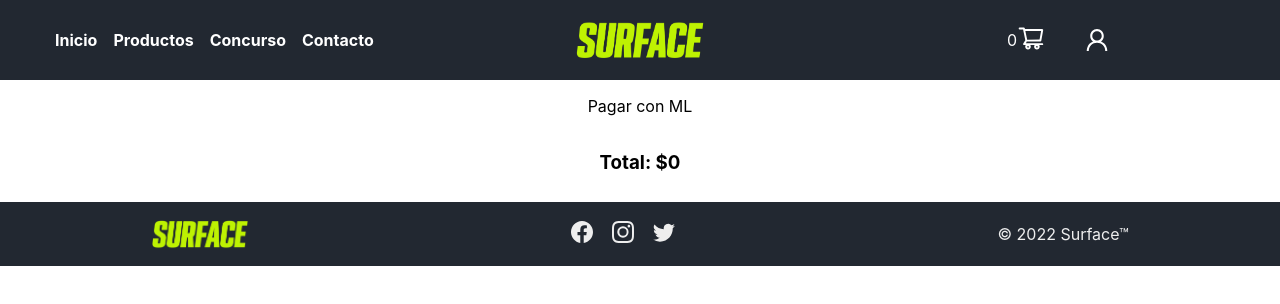
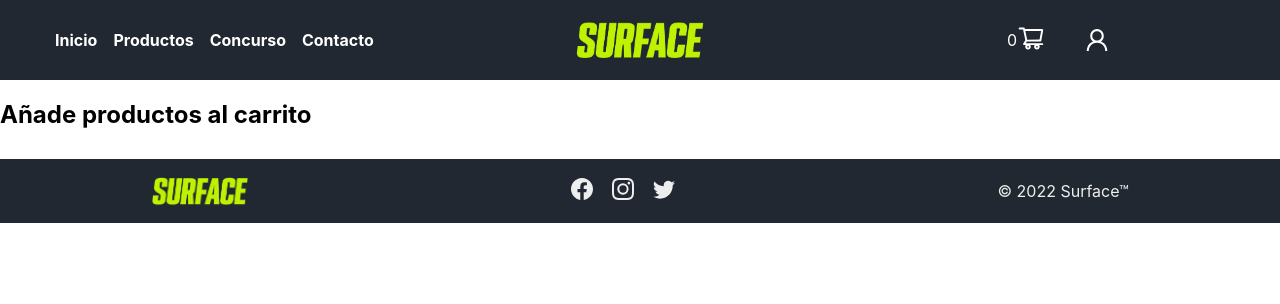
Before and after one commit to JoaquinDeLuca/surface, a React (Create React App) app: page /cart in a window 1280 px wide. Shown: the top 304 px of the page. Built offline with nearby package versions, Linux system fonts and the light colour scheme.

Commit message:
se agregan condicional cuando esta el carrito vacio

```diff
--- a/src/components/Cart/CartComponent.jsx
+++ b/src/components/Cart/CartComponent.jsx
@@ -2,14 +2,19 @@ import React from 'react'
 import { useSelector } from 'react-redux'
 import './Cart.css'
 import { useDispatch } from 'react-redux';
-import { removeCartItem, decrease, addToCart } from '../../features/Cart/CartSlice';
+import { removeCartItem, decrease, addToCart, clearCart } from '../../features/Cart/CartSlice';
 import { AiOutlinePlus, AiOutlineDelete, AiOutlineMinus } from "react-icons/ai";
 
 const CartComponent = () => {
   const {products, totalAmout, totalCount} = useSelector(state => state.cart)
-  // console.log(products)
-  // console.log(totalAmout)
 
+  const arrayProducts = useSelector( state => state.cart.products)
+  console.log(arrayProducts)
+
+  const clear = () => {
+    console.log("vacias carro")
+    dispatch(clearCart())
+  }
   // Function Remove, Add,  subtract Products
   const dispatch = useDispatch()
 
@@ -61,9 +66,22 @@ const CartComponent = () => {
 
   return (
     <div className='cartContainerPrincipal'>
-      {products.map(showProduct)}
-      <h3 className='totalAndML'>Total: ${totalAmout}</h3>
-      <p className='totalAndML'>Pagar con ML</p>
+      { arrayProducts != 0
+      ?
+        products.map(showProduct)
+      :
+        <> <h2>Añade productos al carrito</h2> </>
+      }
+      {arrayProducts == 0 ?
+       <></>
+      :
+      <>
+        <button className='cartbtnDelete' onClick={() => clear()} >Vaciar Carrito</button>
+        <h3 className='totalAndML'>Total: ${totalAmout}</h3>
+        <p className='totalAndML'>Pagar</p>
+      </>
+      }
+
     </div>
   )
 }
```
